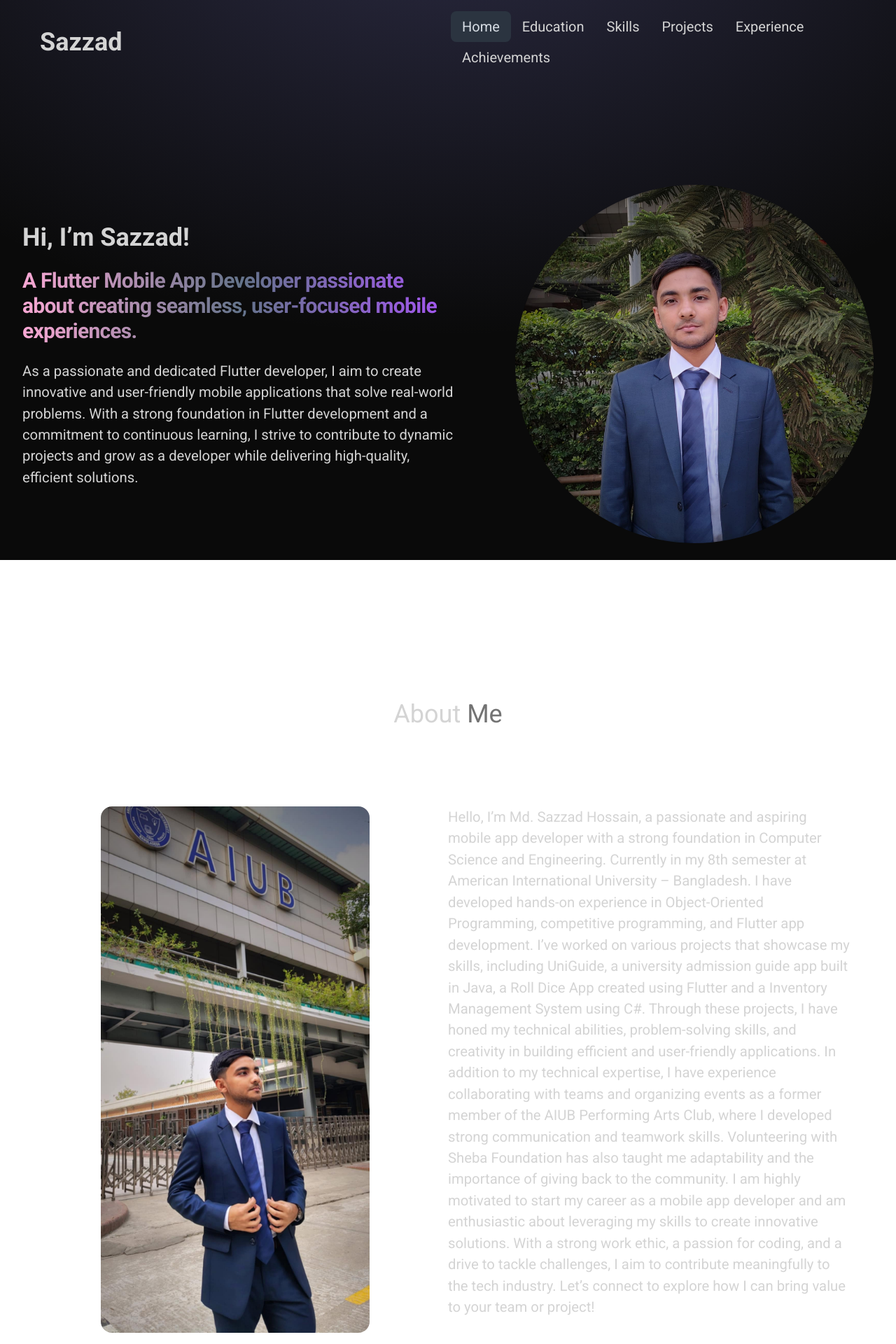
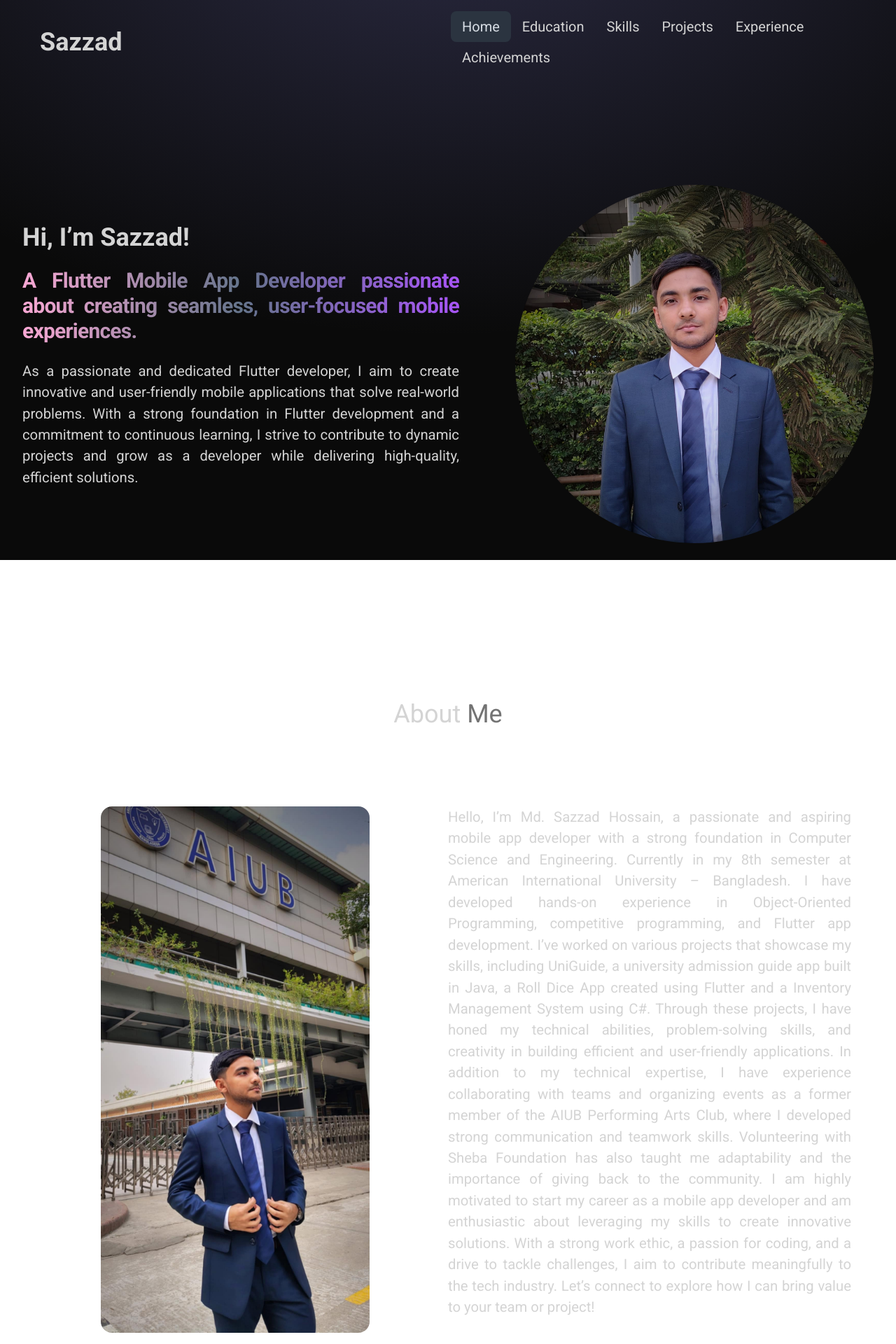
Before and after one commit to FazleRifat121/sazzad, a React (Vite) app: page / in a window 1280 px wide. Shown: the top 1920 px of the page at 70% size. Built offline with nearby package versions, Linux system fonts and the light colour scheme.

Commit message:
text-justify added

```diff
--- a/src/components/about/About.jsx
+++ b/src/components/about/About.jsx
@@ -22,7 +22,7 @@
         <div className="w-full lg:w-1/2">
           <div className="flex justify-center lg:justify-start">
             <motion.p
-              className="my-2 max-w-xl py-6 text-[20.3px]"
+              className="my-2 max-w-xl py-6 text-[20.3px] text-justify"
               initial={{ x: 100, opacity: 0 }}
               whileInView={{ x: 0, opacity: 1 }}
               transition={{ duration: 0.5 }}
--- a/src/components/achievement/Achievement.jsx
+++ b/src/components/achievement/Achievement.jsx
@@ -22,9 +22,9 @@
             </div>
           </div>
           <div className="w-full lg:w-1/2">
-            <div className="flex justify-center lg:justify-start">
+            <div className="flex justify-center lg:justify-start ">
               <motion.p
-                className="my-2 max-w-xl py-6 text-[20.3px]"
+                className="my-2 max-w-xl py-6 text-[20.3px] text-justify"
                 initial={{ x: 100, opacity: 0 }}
                 whileInView={{ x: 0, opacity: 1 }}
                 transition={{ duration: 0.5 }}
--- a/src/components/banner/Banner.jsx
+++ b/src/components/banner/Banner.jsx
@@ -35,7 +35,7 @@
             variants={container(1)}
             initial="hidden"
             animate="visible"
-            className="text-3xl font-bold pt-6 bg-gradient-to-r from-pink-300 via-slate-500 to-purple-500 bg-clip-text tracking-tight text-transparent"
+            className="text-3xl font-bold pt-6 bg-gradient-to-r from-pink-300 via-slate-500 to-purple-500 bg-clip-text tracking-tight text-transparent  text-justify"
           >
             A Flutter Mobile App Developer passionate about creating seamless,
             user-focused mobile experiences.
@@ -45,7 +45,7 @@
             variants={container(1.5)}
             initial="hidden"
             animate="visible"
-            className="py-6 text-[20.3px] "
+            className="py-6 text-[20.3px]  text-justify "
           >
             As a passionate and dedicated Flutter developer, I aim to create
             innovative and user-friendly mobile applications that solve
```
